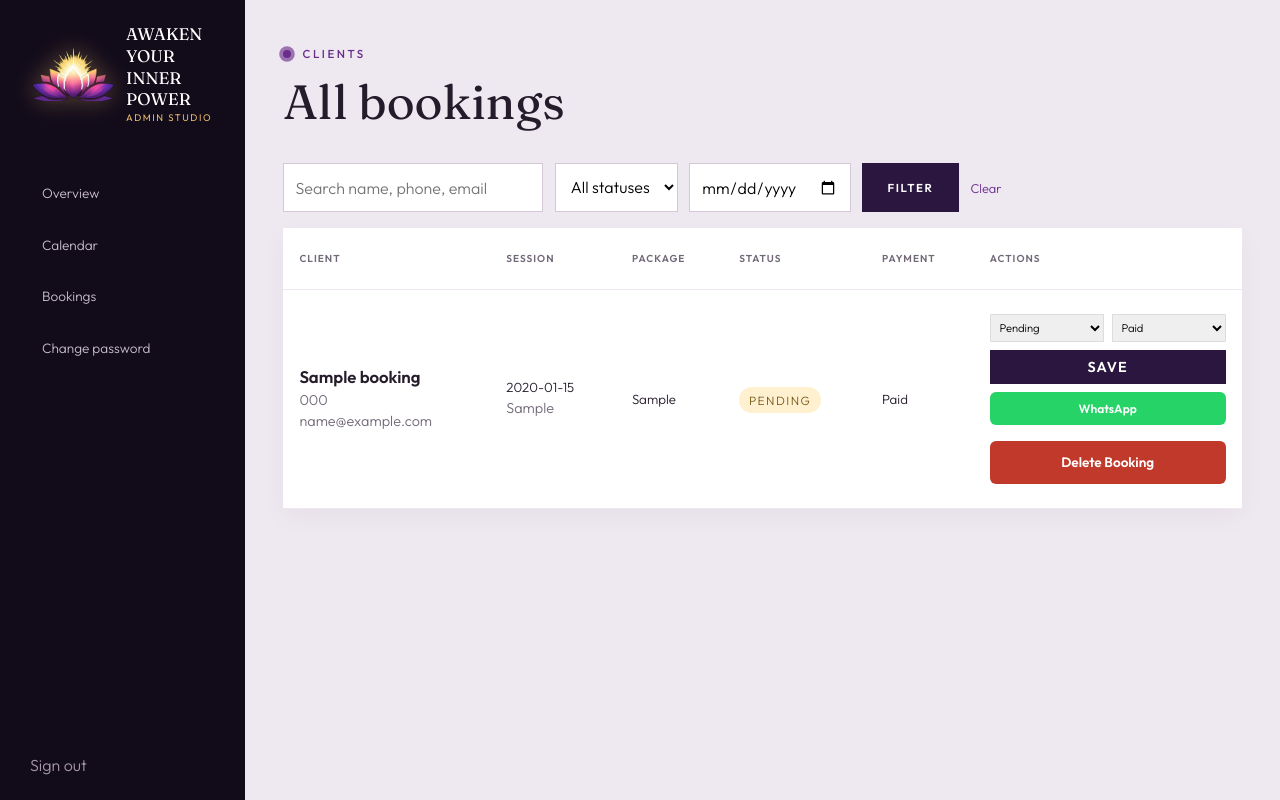
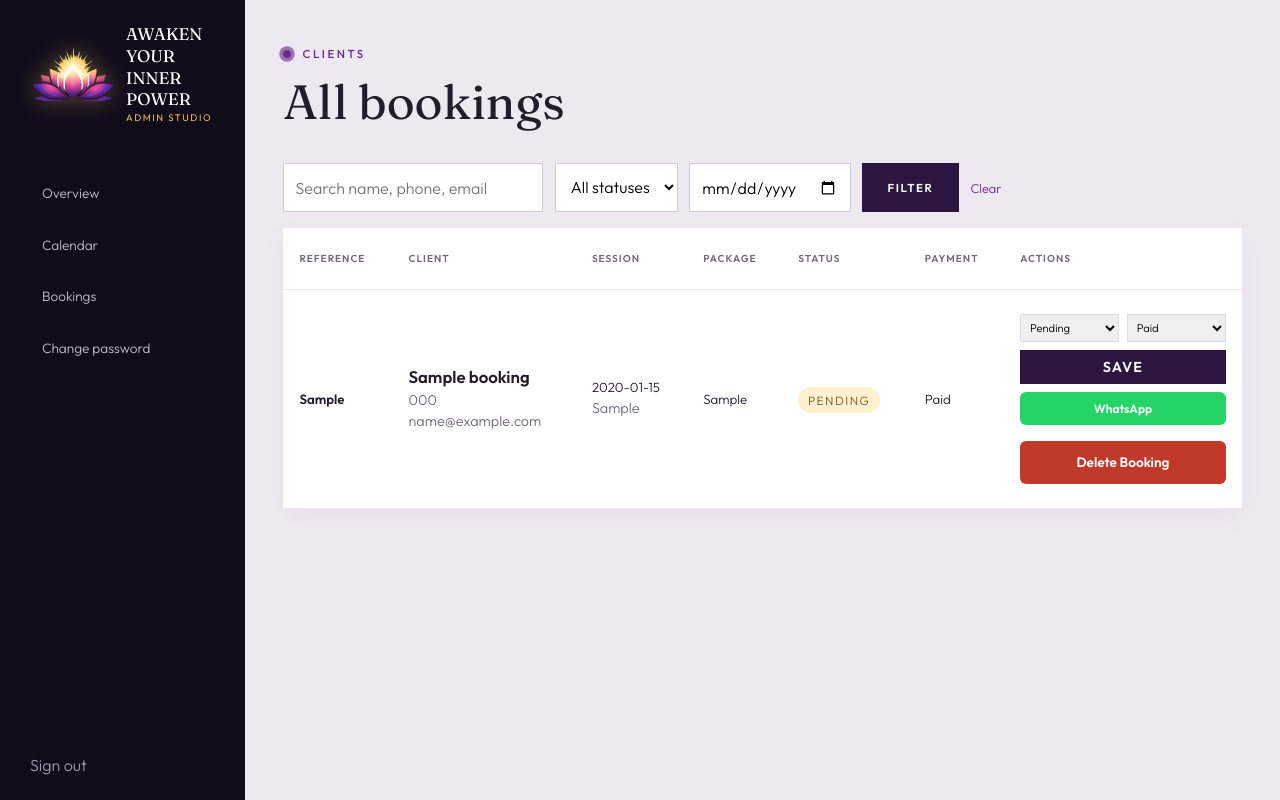
Before and after one commit to Ibrahim-2005/awakenyourinnerpower, a Flask app: page /admin/bookings in a window 1280 px wide. Run offline with Flask 3, Linux system fonts and the light colour scheme; a user stored in the database is signed in; tables that the repository leaves empty hold one stand-in row (values such as "Sample post"); data that the repository does not hold is empty.

Commit message:
added intro price and then booking ref

```diff
--- a/app.py
+++ b/app.py
@@ -342,6 +342,8 @@ def create_app(test_config=None):
             )
 
             db.session.add(booking)
+            db.session.flush()   # Gets the ID from PostgreSQL without committing
+            booking.booking_reference = f"AYP-{booking.id:04d}"
             db.session.commit()
 
         except Exception as e:
@@ -351,10 +353,9 @@ def create_app(test_config=None):
             flash("That slot is no longer available.", "error")
             return redirect(url_for("index", _anchor="book"))
 
-        booking_id = booking.id
         # send_admin_notification(app, booking_id, form)
         try:
-            send_booking_email(form)
+            send_booking_email(form,booking.booking_reference)
         except Exception as e:
             print("EMAIL ERROR:", repr(e))
         return redirect(url_for("payment", booking_token=booking_token))
@@ -710,14 +711,14 @@ def validate_production_config(app):
 resend.api_key = os.getenv("RESEND_API_KEY")
 
 
-def send_booking_email(form):
+def send_booking_email(form, booking_reference):
     resend.Emails.send({
         "from": "onboarding@resend.dev",
         "to": [os.getenv("CONTACT_EMAIL")],
         "subject": "New Booking Received",
         "html": f"""
         <h2>New Booking Received</h2>
-
+        <p><strong>Booking Reference:</strong> {booking_reference}</p>
         <p><strong>Name:</strong> {form['name']}</p>
         <p><strong>Email:</strong> {form['email']}</p>
         <p><strong>Phone:</strong> {form['phone']}</p>
--- a/models.py
+++ b/models.py
@@ -33,7 +33,7 @@ class Booking(db.Model):
     slot = db.Column(db.Text, nullable=False)
 
     note = db.Column(db.Text)
-
+    booking_reference = db.Column(db.String(20), unique=True, nullable=True)
     public_token = db.Column(
         db.String(255),
         unique=True
--- a/templates/admin/bookings.html
+++ b/templates/admin/bookings.html
@@ -3,8 +3,10 @@
 {% block admin_content %}
 <header class="admin-header"><div><p class="eyebrow violet"><i></i> Clients</p><h1>All bookings</h1></div></header>
 <form class="filters" method="get"><input name="q" value="{{ query }}" placeholder="Search name, phone, email"><select name="status"><option value="">All statuses</option>{% for status in statuses %}<option value="{{ status }}" {% if selected_status == status %}selected{% endif %}>{{ status|title }}</option>{% endfor %}</select><input type="date" name="date" value="{{ selected_date }}"><button class="button dark-button">Filter</button><a href="{{ url_for('admin_bookings') }}">Clear</a></form>
-<section class="admin-card table-card"><div class="table-wrap"><table><thead><tr><th>Client</th><th>Session</th><th>Package</th><th>Status</th><th>Payment</th><th>Actions</th></tr></thead><tbody>
-{% for booking in bookings %}<tr><td><b>{{ booking.name }}</b><small>{{ booking.phone }}{% if booking.email %}<br>{{ booking.email }}{% endif %}</small></td><td>{{ booking.session_date }}<small>{{ booking.slot }}</small></td><td>{{ booking.package }}</td><td><em class="status {{ booking.status }}">{{ booking.status }}</em></td><td>{{ booking.payment_status|title }}</td><td>
+<section class="admin-card table-card"><div class="table-wrap"><table><thead><tr><th>Reference</th><th>Client</th><th>Session</th><th>Package</th><th>Status</th><th>Payment</th><th>Actions</th></tr></thead><tbody>
+{% for booking in bookings %}<tr><td>
+    <strong>{{ booking.booking_reference }}</strong>
+</td><td><b>{{ booking.name }}</b><small>{{ booking.phone }}{% if booking.email %}<br>{{ booking.email }}{% endif %}</small></td><td>{{ booking.session_date }}<small>{{ booking.slot }}</small></td><td>{{ booking.package }}</td><td><em class="status {{ booking.status }}">{{ booking.status }}</em></td><td>{{ booking.payment_status|title }}</td><td>
 <div class="booking-actions">
 
 <form class="inline-update" action="{{ url_for('update_booking_status', booking_id=booking.id) }}" method="post">
--- a/templates/index.html
+++ b/templates/index.html
@@ -166,7 +166,7 @@
     <div class="package-grid">
       <article class="package-card reveal">
     <p class="card-label">Clarity</p>
-    <h3>Single Session</h3> <strong>60 <small>minutes</small></strong> <p class="package-description"> Perfect for gaining clarity, compassionate guidance, and practical next steps tailored to your current challenges and goals. </p> <div class="package-price">₹499</div> <ul> <li>Personalized coaching</li> <li>Guided relaxation</li> <li>Action plan & affirmations</li> </ul> <a class="button outline" href="#book"> Book one session </a>
+    <h3>Single Session</h3> <strong>60 <small>minutes</small></strong> <p class="package-description"> Perfect for gaining clarity, compassionate guidance, and practical next steps tailored to your current challenges and goals. </p> <div class="package-price">₹499<span>INTRODUCTORY PRICE<br>Subject to change</span></div> <ul> <li>Personalized coaching</li> <li>Guided relaxation</li> <li>Action plan & affirmations</li> </ul> <a class="button outline" href="#book"> Book one session </a>
 </article>
 
 <article class="package-card featured reveal">
@@ -190,7 +190,7 @@
       <div class="honeypot" aria-hidden="true"><label>Website<input name="website" tabindex="-1" autocomplete="off"></label></div>
       <div class="field wide"><label for="name">Your name *</label><input id="name" name="name" required autocomplete="name" placeholder="How should I address you?"></div>
       <div class="field"><label for="phone">Phone / WhatsApp *</label><input id="phone" name="phone" required autocomplete="tel" placeholder="+91"></div>
-      <div class="field"><label for="email">Email</label><input id="email" name="email" type="email" required autocomplete="email" placeholder="you@example.com"></div>
+      <div class="field"><label for="email">Email *</label><input id="email" name="email" type="email" required autocomplete="email" placeholder="you@example.com"></div>
       <div class="field wide"><label for="package">Choose your package *</label><select id="package" name="package" required><option value="">Select one</option>{% for package in packages %}<option>{{ package }}</option>{% endfor %}</select></div>
       <div class="field"><label for="session_date">Preferred date *</label><input id="session_date" name="session_date" type="date" min="{{ min_date }}" required></div>
       <div class="field"><label for="slot">Available time *</label><select id="slot" name="slot" required disabled><option value="">Choose a date first</option></select></div>
```
Also changed, not shown: templates/payment.html (+6 -1 lines).
